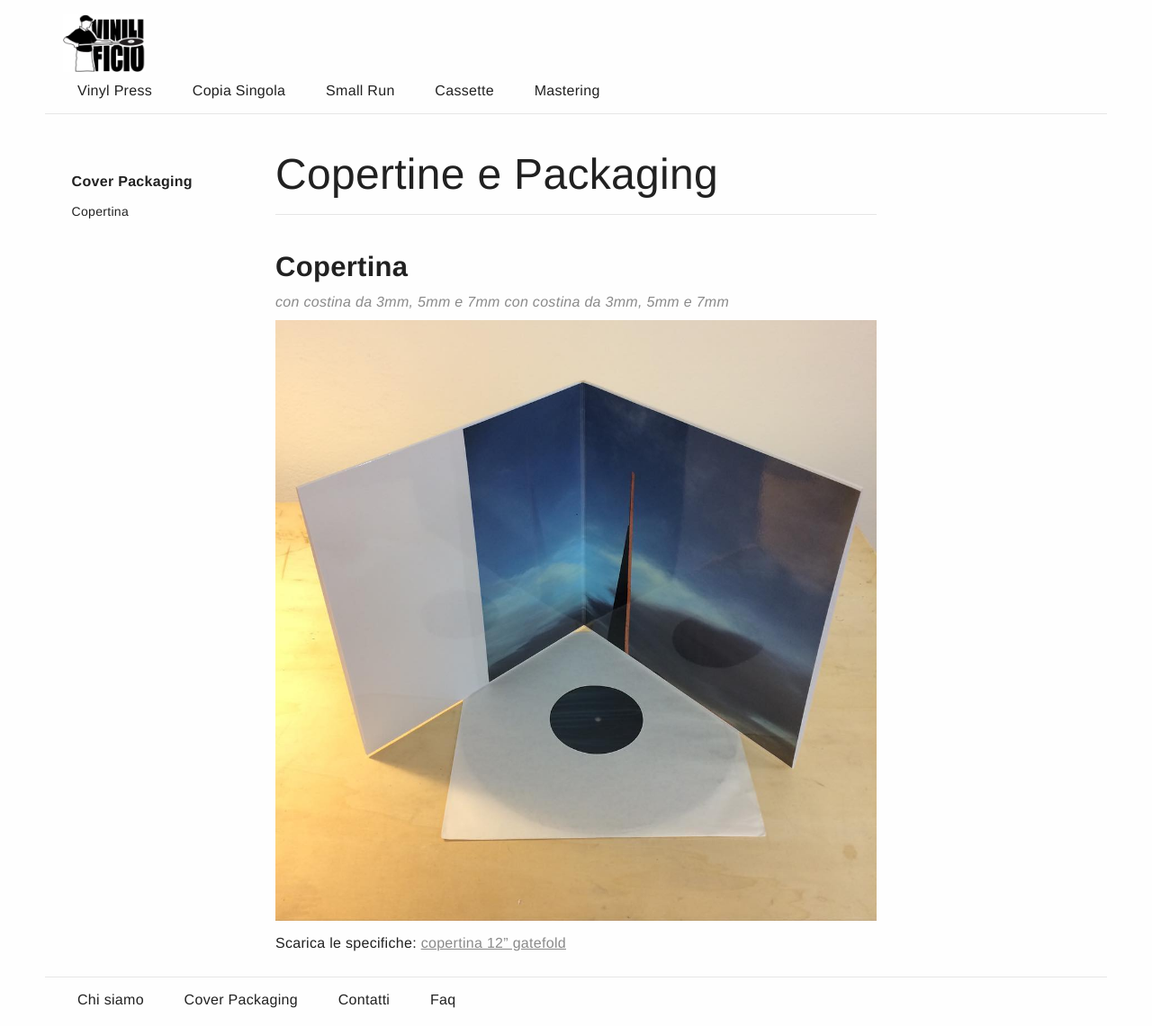
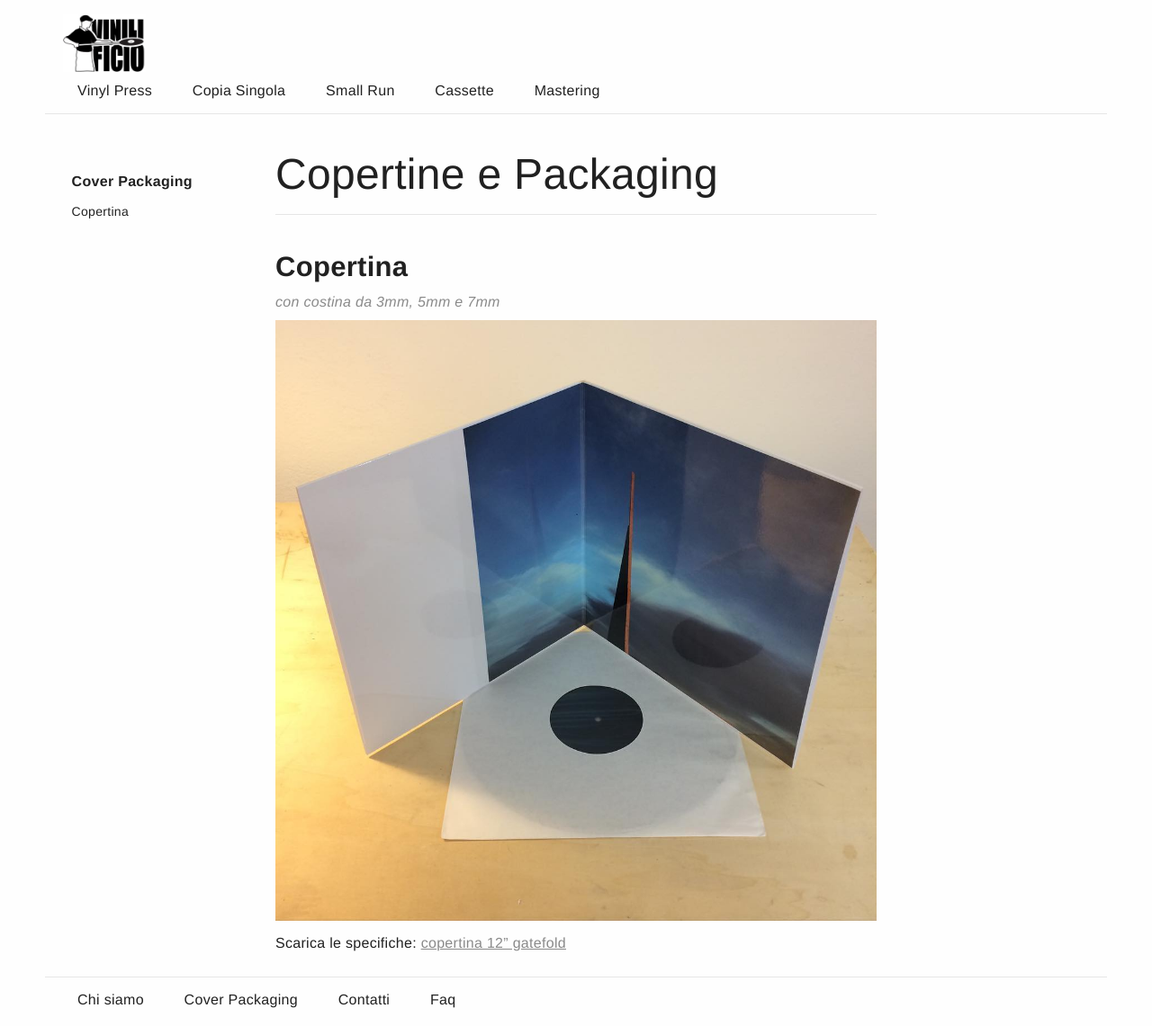
Before and after one commit to Vinilificio/Vinilificio.github.io, a Jekyll site: the page built from _pages/cover_packaging.md, in a window 1280 px wide. Shown: the whole page at 90% size. Built offline with Jekyll 4.4.1, drawn with Linux system fonts in a browser that asks for light colours.

Commit message:
Update cover_packaging.md

```diff
--- a/_pages/cover_packaging.md
+++ b/_pages/cover_packaging.md
@@ -9,7 +9,6 @@ published: true
 # Copertine e Packaging
 
 ### Copertina
-<em>con costina da 3mm, 5mm e 7mm</em>
 *con costina da 3mm, 5mm e 7mm*
 
 
```
